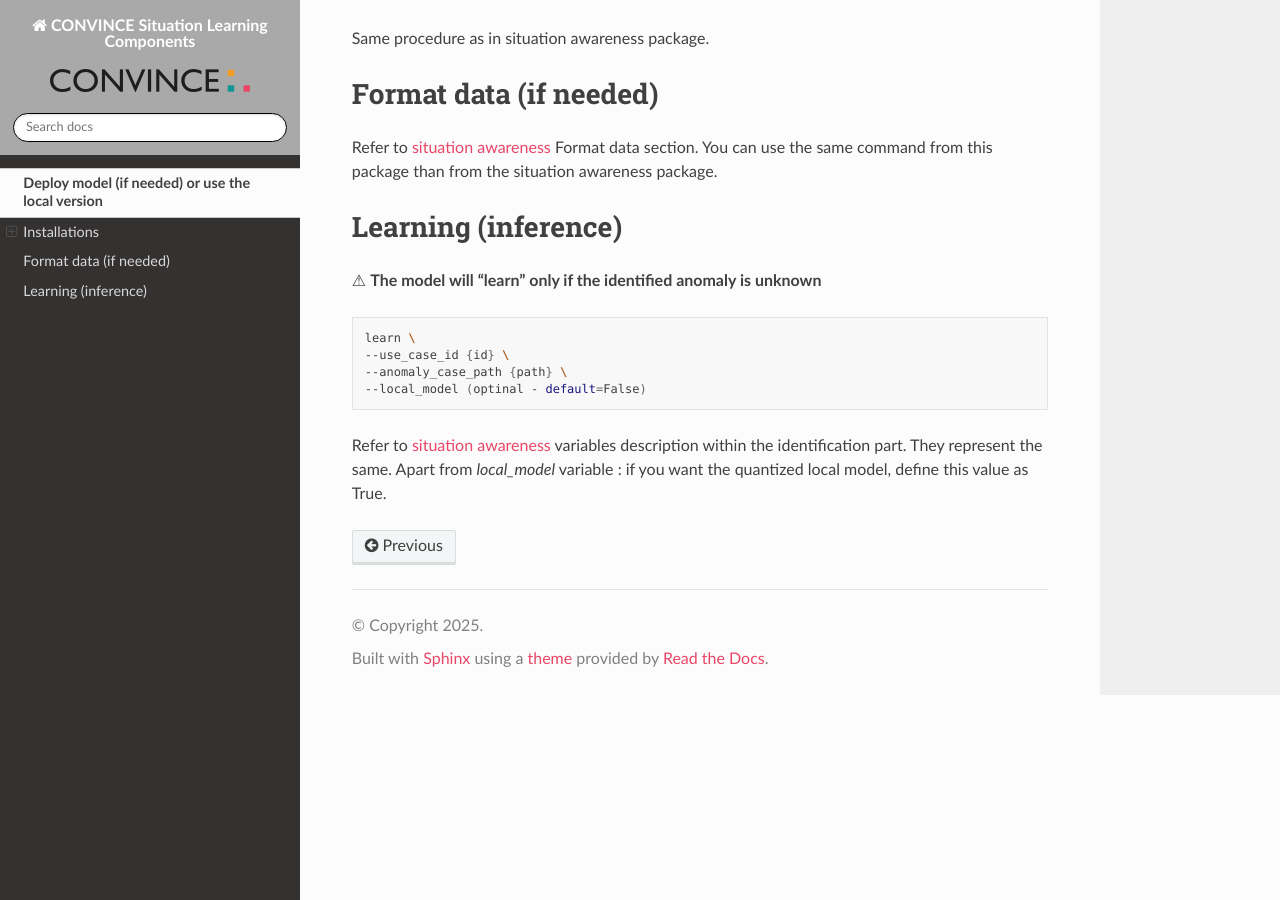
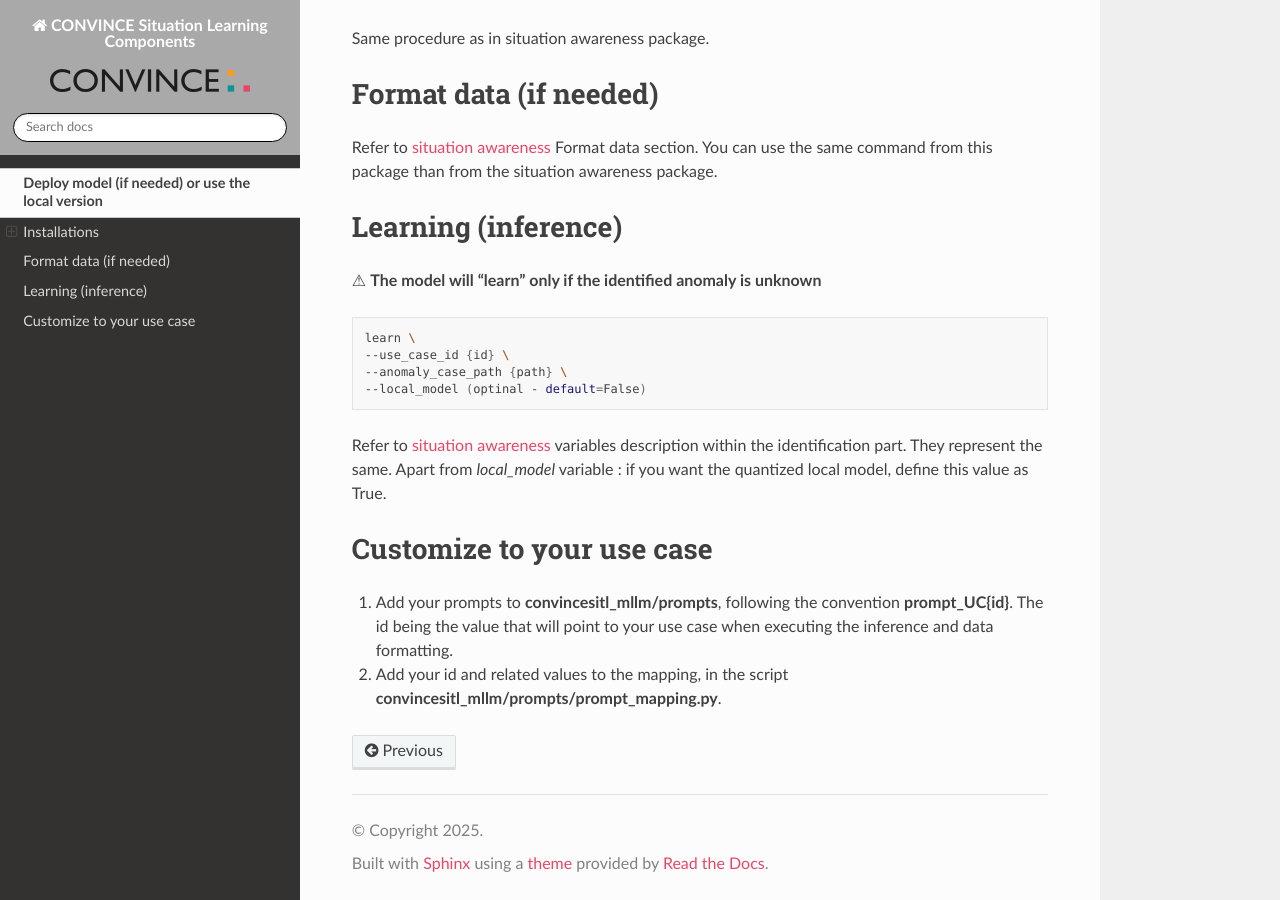
Before and after one commit to convince-project/sit-l, a Sphinx documentation site: the page built from docs/source/execution.rst, in a window 1280 px wide and 900 px high, scrolled down 938 px. Built offline with Sphinx 7.4.7 and the Read the Docs theme 3.1.0, drawn with Linux system fonts in a browser that asks for light colours; pages that are not in the unit, such as notebooks, are missing from menus.

Commit message:
customize use case in doc

```diff
--- a/docs/source/execution.rst
+++ b/docs/source/execution.rst
@@ -60,3 +60,10 @@ Learning (inference)
 Refer to `situation awareness`_ variables description within the identification part. They represent the same. Apart from *local_model* variable : if you want the quantized local model, define this value as True.
 
 .. _situation awareness : https://github.com/convince-project/sit-aw-aip
+
+Customize to your use case
+==========================
+
+1. Add your prompts to **convincesitl_mllm/prompts**, following the convention **prompt_UC{id}**. The id being the value that will point to your use case when executing the inference and data formatting.
+
+2. Add your id and related values to the mapping, in the script **convincesitl_mllm/prompts/prompt_mapping.py**.
```
